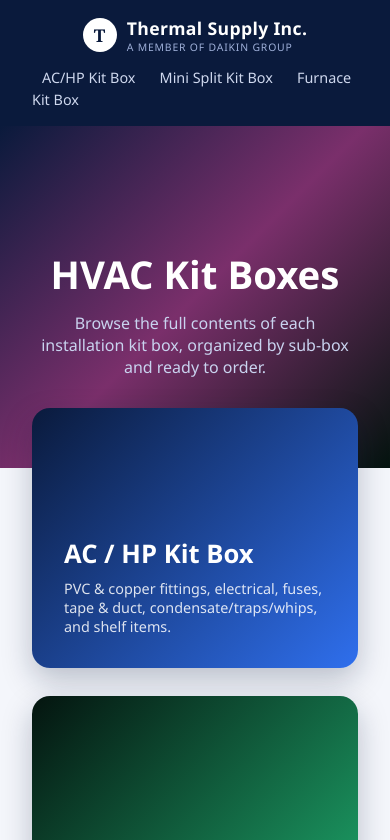
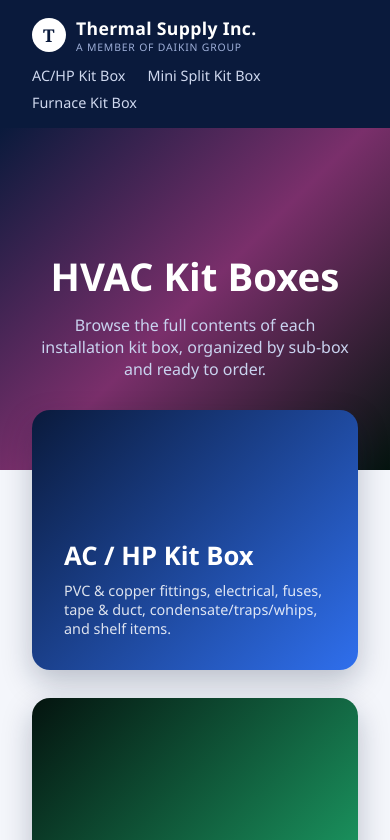
Before and after one commit to Jemimagood/Thermal-Kit-boxes, a plain HTML site: page index.html in a window 390 px wide. Shown: the top 840 px of the page. Drawn offline with Linux system fonts and the light colour scheme.

Commit message:
Fix header nav wrapping with three nav links
Adding the Furnace Kit Box link made the header nav wrap mid-word on
narrower viewports. Header and nav now wrap as whole units instead.

Co-Authored-By: Claude Sonnet 5 <noreply@anthropic.com>

```diff
--- a/css/styles.css
+++ b/css/styles.css
@@ -36,6 +36,8 @@ img { max-width: 100%; display: block; }
   display: flex;
   align-items: center;
   justify-content: space-between;
+  flex-wrap: wrap;
+  gap: 10px 24px;
   padding: 16px 32px;
   background: #0a1a3c;
   color: #fff;
@@ -48,6 +50,7 @@ img { max-width: 100%; display: block; }
   font-weight: 700;
   font-size: 1.1rem;
   letter-spacing: 0.02em;
+  white-space: nowrap;
 }
 
 .site-header .brand .logo-mark {
@@ -71,10 +74,16 @@ img { max-width: 100%; display: block; }
   letter-spacing: 0.08em;
 }
 
+.site-header nav {
+  display: flex;
+  flex-wrap: wrap;
+  gap: 8px 22px;
+}
+
 .site-header nav a {
-  margin-left: 22px;
   font-size: 0.9rem;
   color: #cfd8ee;
+  white-space: nowrap;
 }
 
 .site-header nav a:hover { color: #fff; }
@@ -420,6 +429,5 @@ body.furnace .site-footer { background: var(--furnace-dark); }
 
 @media (max-width: 640px) {
   .hero h1 { font-size: 2.1rem; }
-  .site-header { flex-direction: column; gap: 12px; }
-  .site-header nav a { margin: 0 10px; }
+  .site-header { flex-direction: column; align-items: flex-start; gap: 12px; }
 }
```
